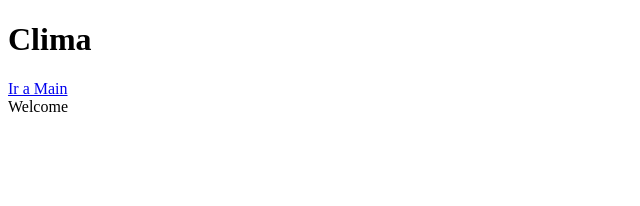
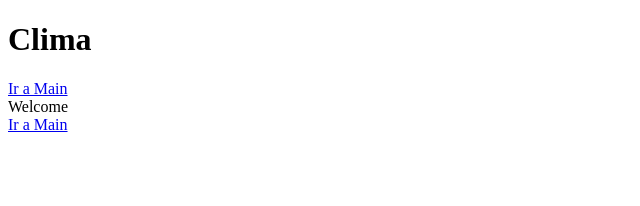
Before and after one commit to DellaPe/clima, a React (Create React App) app: page / in a window 1280 px wide. Shown: the top 206 px of the page, without its empty margins (0-640 px from the left). Built offline with nearby package versions, Linux system fonts and the light colour scheme.

Commit message:
Update App.jsx

```diff
--- a/src/App.jsx
+++ b/src/App.jsx
@@ -15,15 +15,27 @@ const App = () => {
                 <Switch>
                     <Route exact path="/">
                         Welcome
+                        <div>
+                            <Link to="/main">Ir a Main</Link>
+                        </div>
                     </Route>
                     <Route path="/main">
                         Main
+                        <div>
+                            <Link to="/city">Ir a City</Link>
+                        </div>
                     </Route>
                     <Route path="/city">
                         City
+                        <div>
+                            <Link to="/main">Ir a Main</Link>
+                        </div>
                     </Route>
                     <Route>
                         Not Found
+                        <div>
+                            <Link to="/main">Ir a Main</Link>
+                        </div>
                     </Route>
                 </Switch>
             </Router>
```
